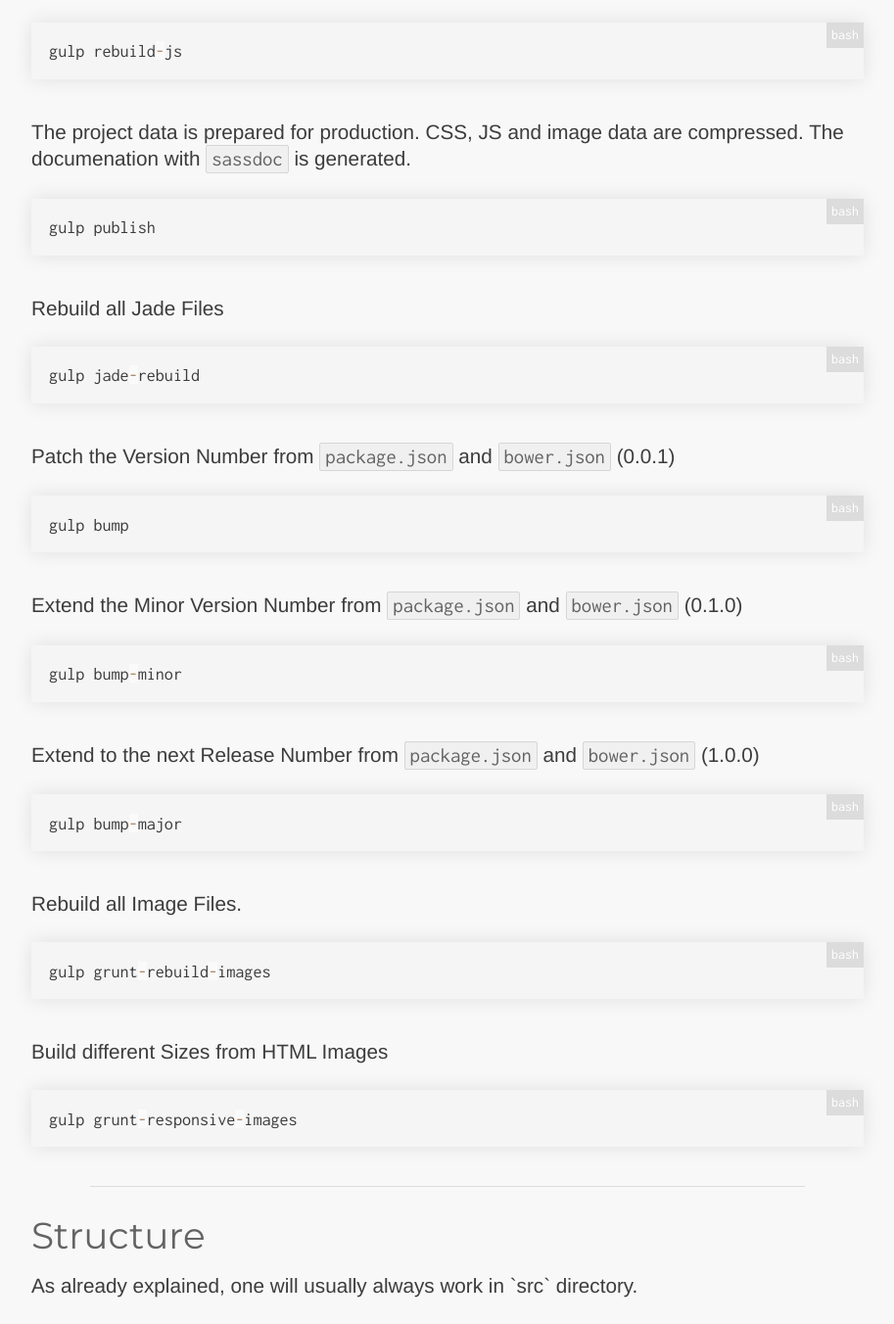
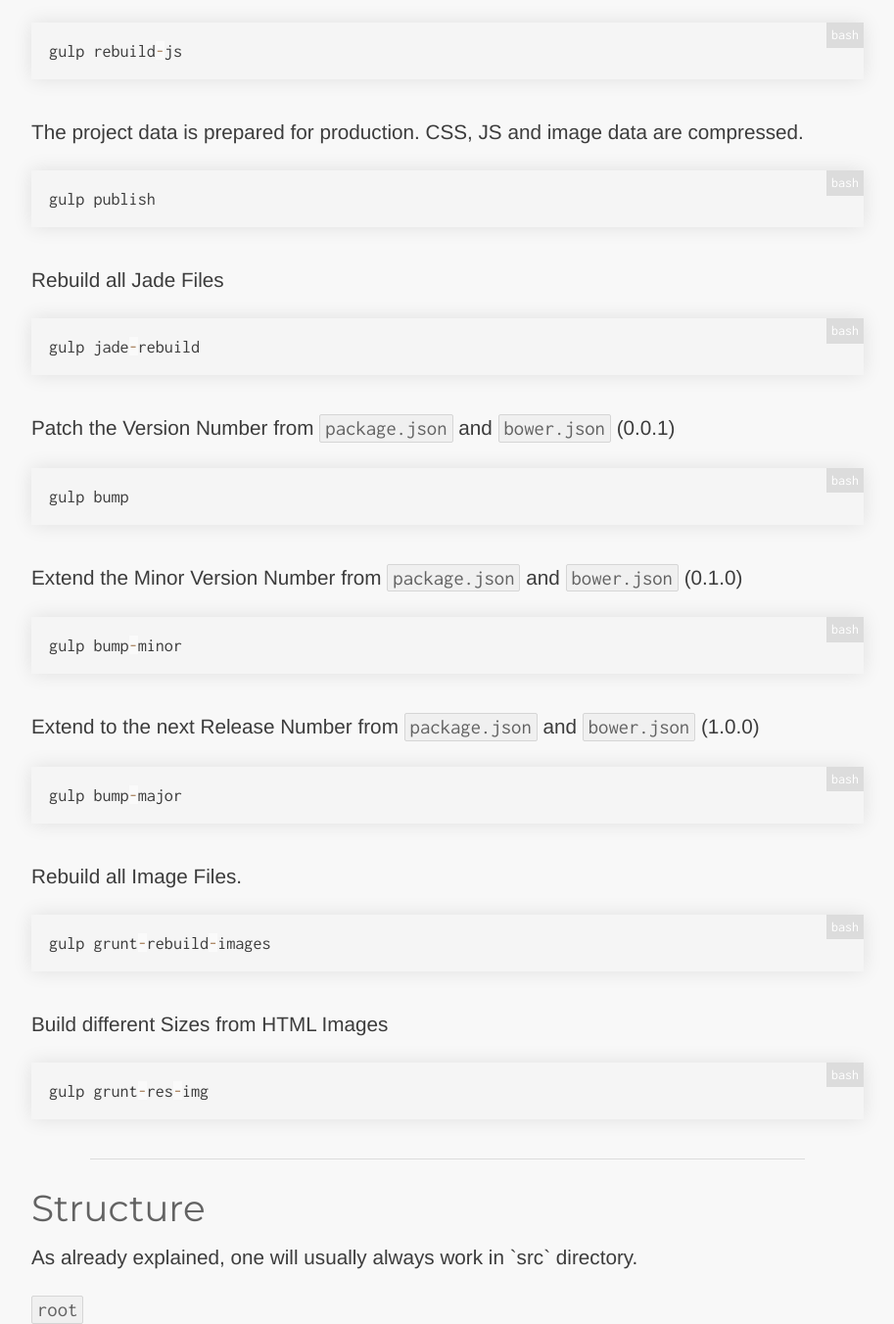
Before and after one commit to gisu/kittn-documentation, a plain HTML site: page started.html in a window 1280 px wide. Shown: the part 8246-9598 px from the top of the page at 98% size, without its empty margins (328-1241 px from the left). Drawn offline with Linux system fonts and the light colour scheme.

Commit message:
Update to new Version

```diff
--- a/started.html
+++ b/started.html
@@ -391,7 +391,7 @@
 </code></pre>
             </div>
           </div>
-          <p>The project data is prepared for production. CSS, JS and image data are compressed. The documenation with <code>sassdoc</code> is generated.</p>
+          <p>The project data is prepared for production. CSS, JS and image data are compressed.</p>
           <div class="method">
             <div class="method__code">
               <pre class="language-bash"><code>gulp publish
@@ -436,7 +436,7 @@
           <p>Build different Sizes from HTML Images</p>
           <div class="method">
             <div class="method__code">
-              <pre class="language-bash"><code>gulp grunt-responsive-images
+              <pre class="language-bash"><code>gulp grunt-res-img
 </code></pre>
             </div>
           </div>
```
Also changed, not shown: index.html (+2 -2 lines).
